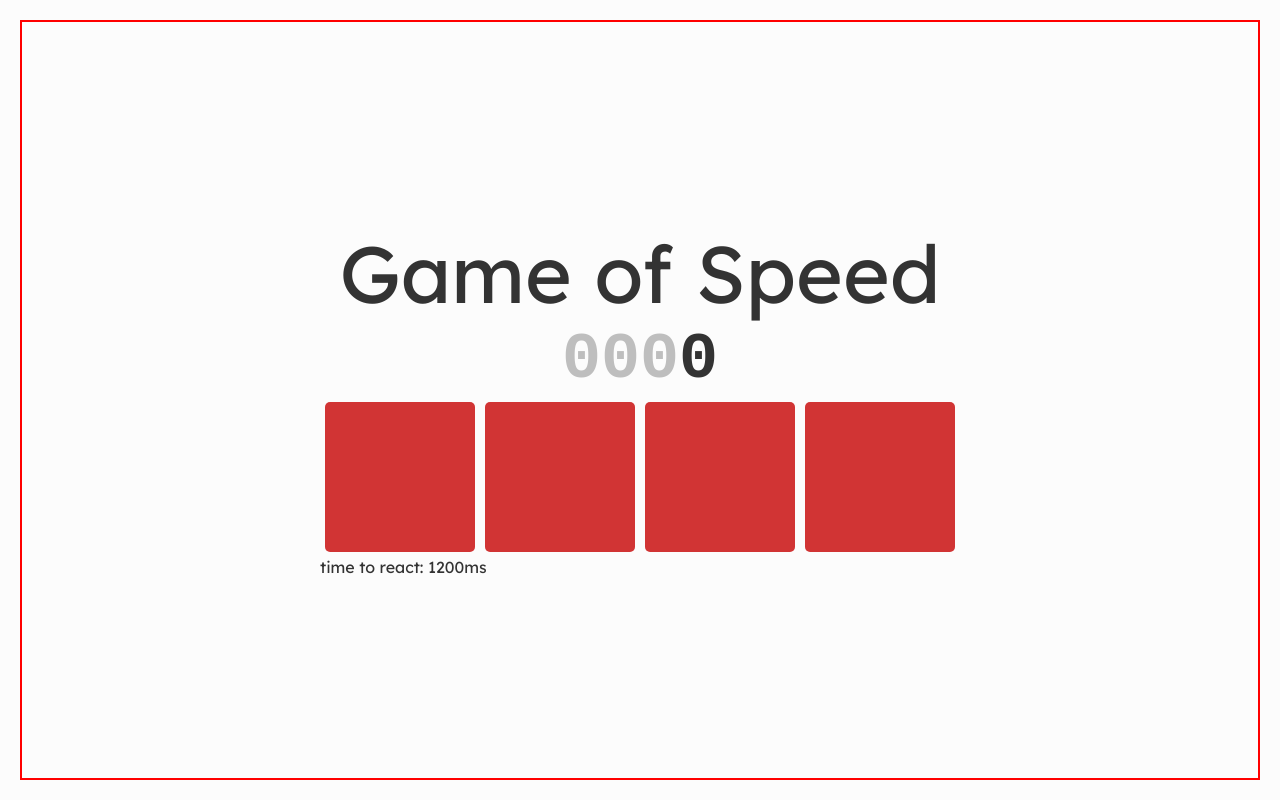
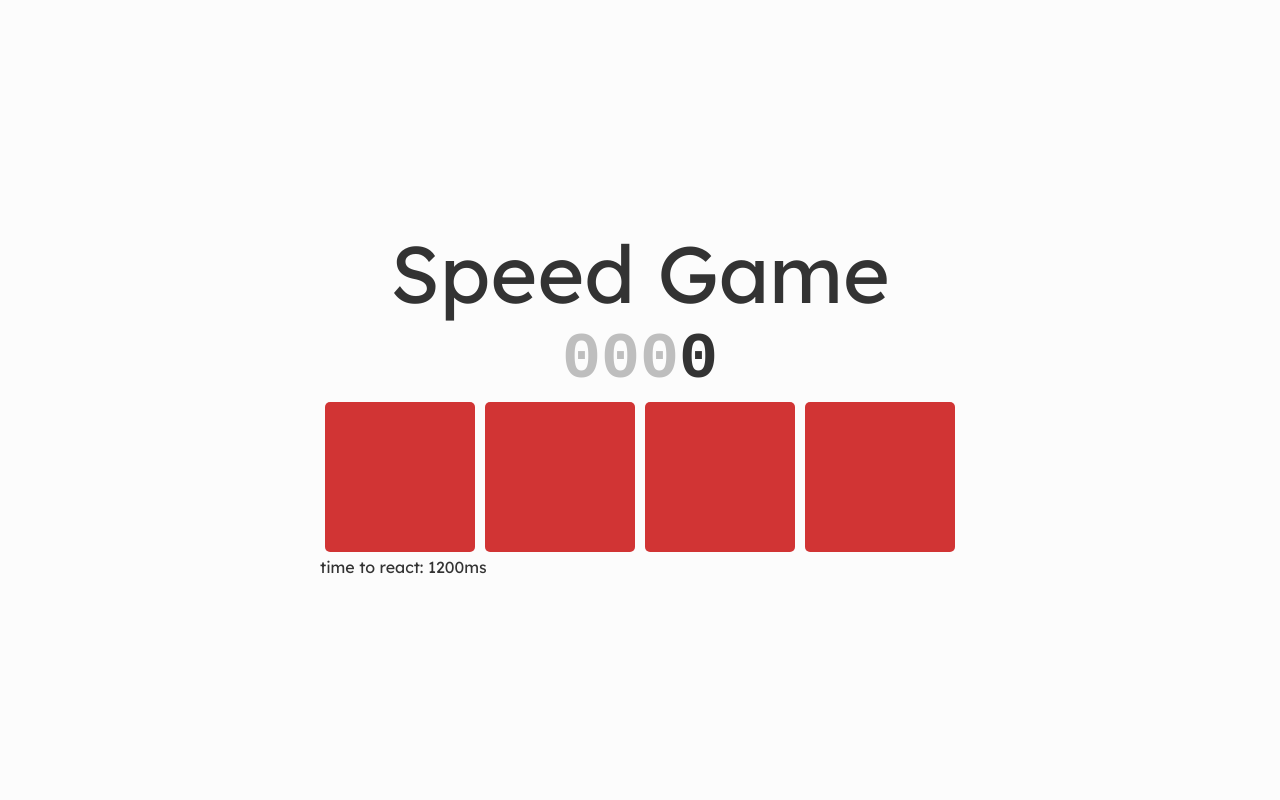
Before and after one commit to Corned/speedgame, a React app in the folder client/: page / in a window 1280 px wide. Built offline with nearby package versions, Linux system fonts and the light colour scheme.

Commit message:
removed debug css

```diff
--- a/client/src/components/App/index.js
+++ b/client/src/components/App/index.js
@@ -7,7 +7,7 @@ import "./index.scss"
 function App() {
   return (
     <div className="app">
-      <h1 className="app__header">Game of Speed</h1>
+      <h1 className="app__header">Speed Game</h1>
       <Game/>
     </div>
   )
--- a/client/src/components/App/index.scss
+++ b/client/src/components/App/index.scss
@@ -5,7 +5,6 @@
   flex-direction: column;
   justify-content: center;
   height: 100%;
-  border: 2px solid red;
 
   & > * {
     margin: 0 auto;
```
